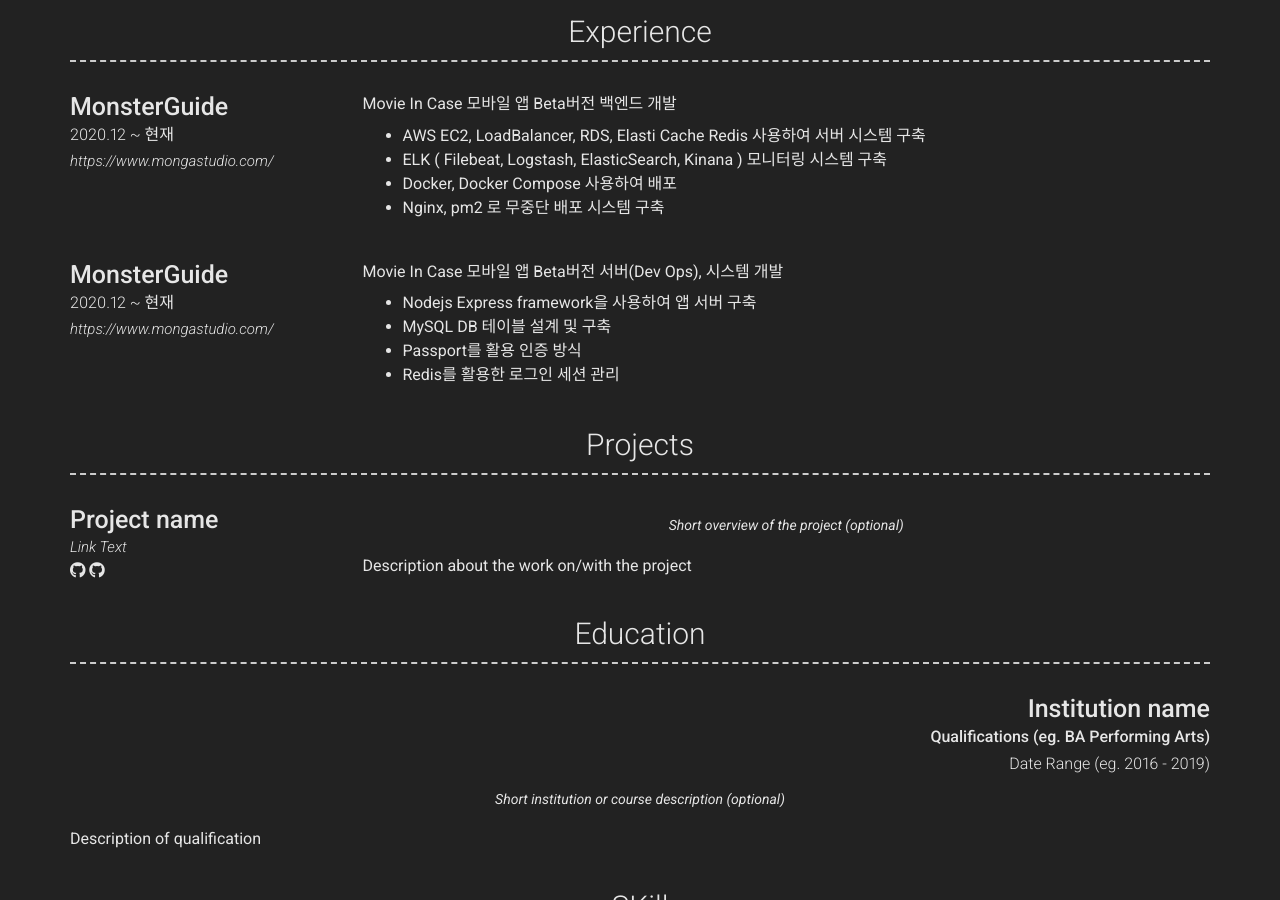
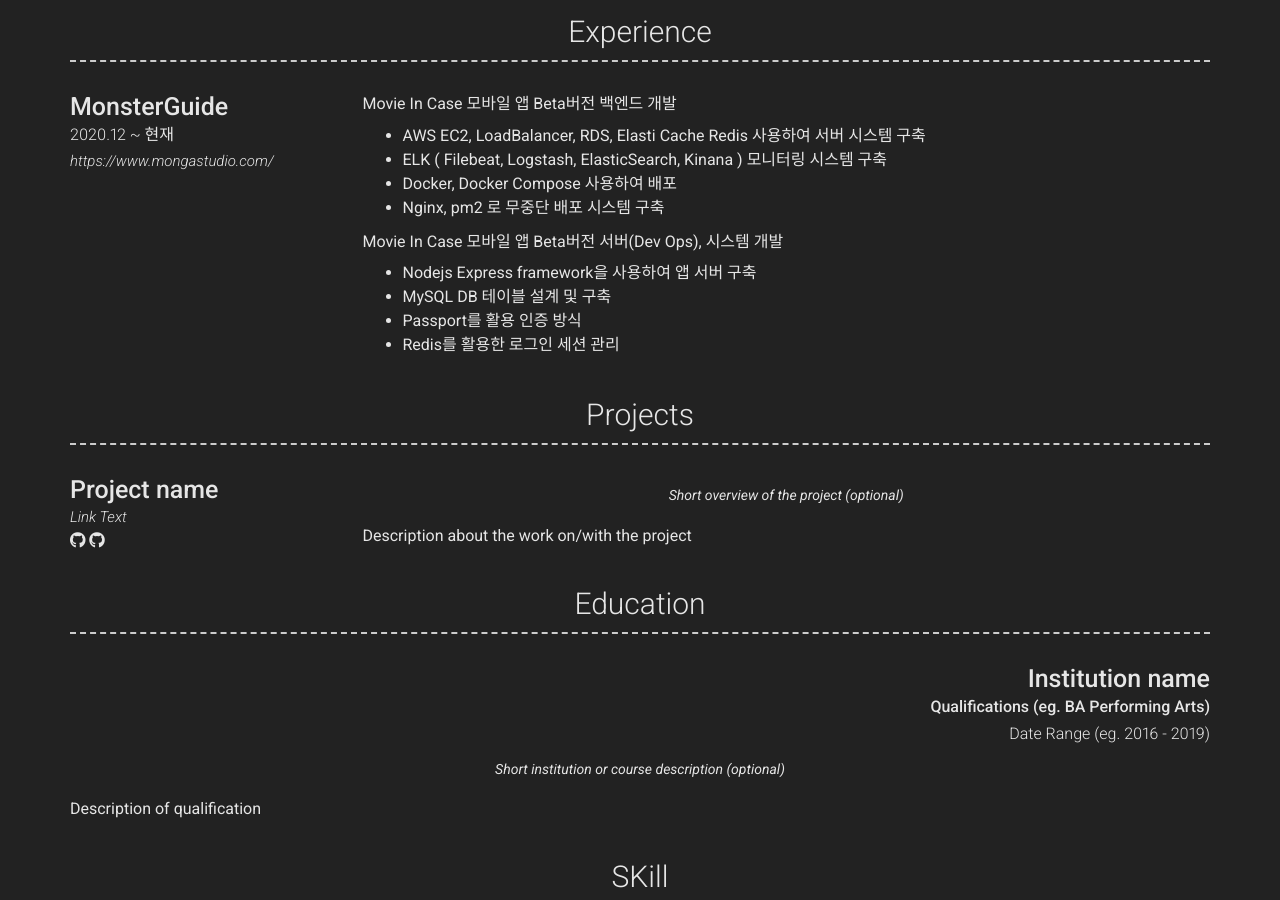
Before and after one commit to gwon713/gwon713.github.io, a Jekyll site: the page built from index.md, in a window 1280 px wide and 900 px high, scrolled down 625 px. Built offline with Jekyll 4.4.1, drawn with Linux system fonts in a browser that asks for light colours; nearby versions of some CDN libraries.

Commit message:
Update _config.yml

```diff
--- a/_config.yml
+++ b/_config.yml
@@ -77,11 +77,7 @@ content:
           - ELK ( Filebeat, Logstash, ElasticSearch, Kinana ) 모니터링 시스템 구축
           - Docker, Docker Compose 사용하여 배포
           - Nginx, pm2 로 무중단 배포 시스템 구축
-      - layout: left
-        title: MonsterGuide
-        caption: 2020.12 ~ 현재
-        link: https://www.mongastudio.com/
-        description: | # this will include new lines to allow paragraphs
+
           Movie In Case 모바일 앱 Beta버전 서버(Dev Ops), 시스템 개발
           - Nodejs Express framework을 사용하여 앱 서버 구축
           - MySQL DB 테이블 설계 및 구축
```
